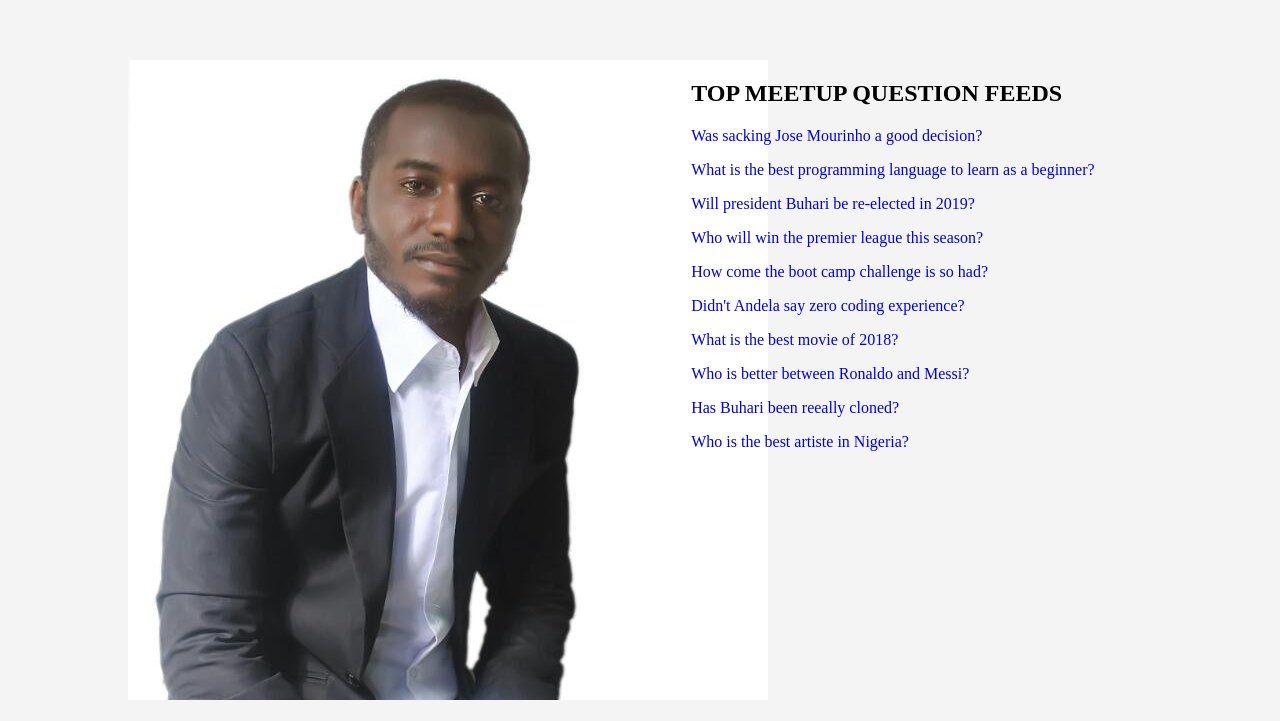
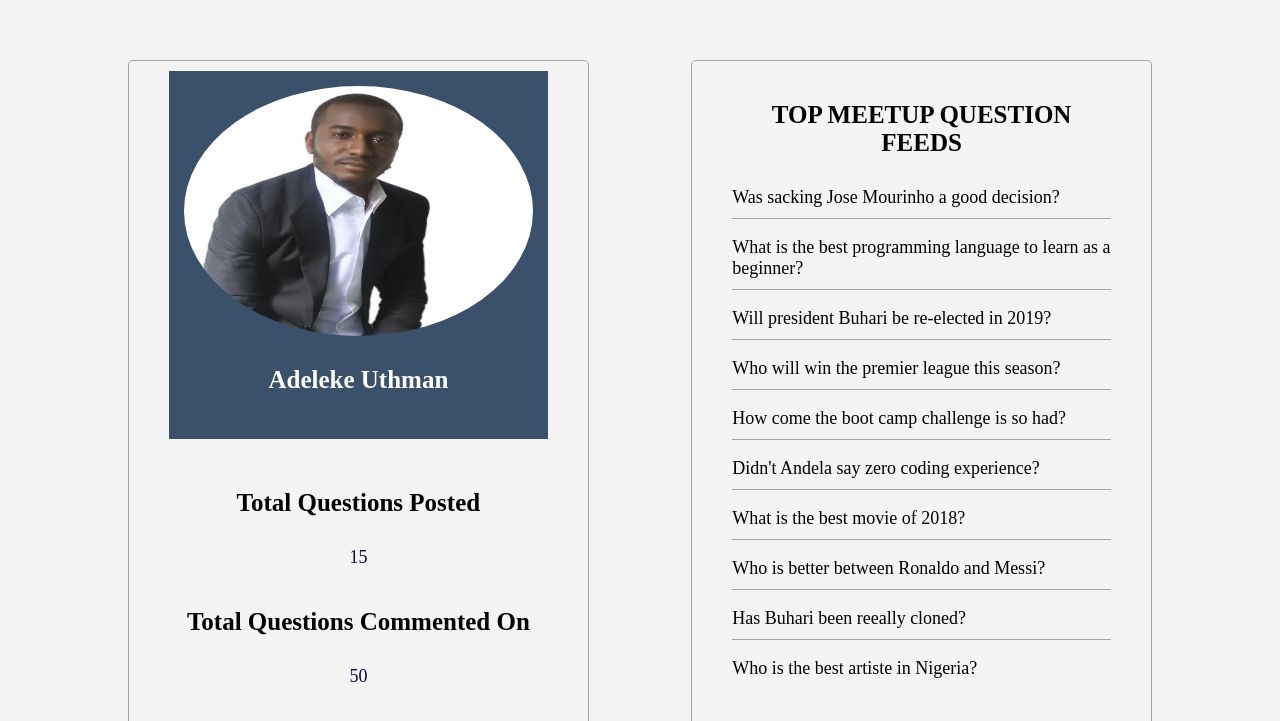
Before and after one commit to uthdev/Questioner, a plain HTML site: page UI/profile.html in a window 1280 px wide. Shown: the part 93-814 px from the top of the page. Drawn offline with Linux system fonts and the light colour scheme.

Commit message:
create a profile style sheet

```diff
--- a/UI/css/profile.css
+++ b/UI/css/profile.css
@@ -1,3 +1,36 @@
+@import './card.css';
 @import './footer.css';
 @import './global.css';
 @import './header.css';
+
+.data {
+  color: #ffffff;
+  margin-bottom: 10px;
+  padding: 15px;
+  display: flex;
+  justify-content: space-between;
+  flex-direction: column;
+  background: #3A506B;
+}
+
+.data img {
+  height: 250px;
+  border-radius: 50%;
+
+
+}
+
+.boxes {
+  padding: 10px 0;
+}
+
+.boxes .box {
+  text-align: center;
+}
+
+@media (max-width: 890px) {
+.two-column-container .two-col-column {
+    width: 80%;
+    margin-bottom: 20px;
+  }
+}
```
